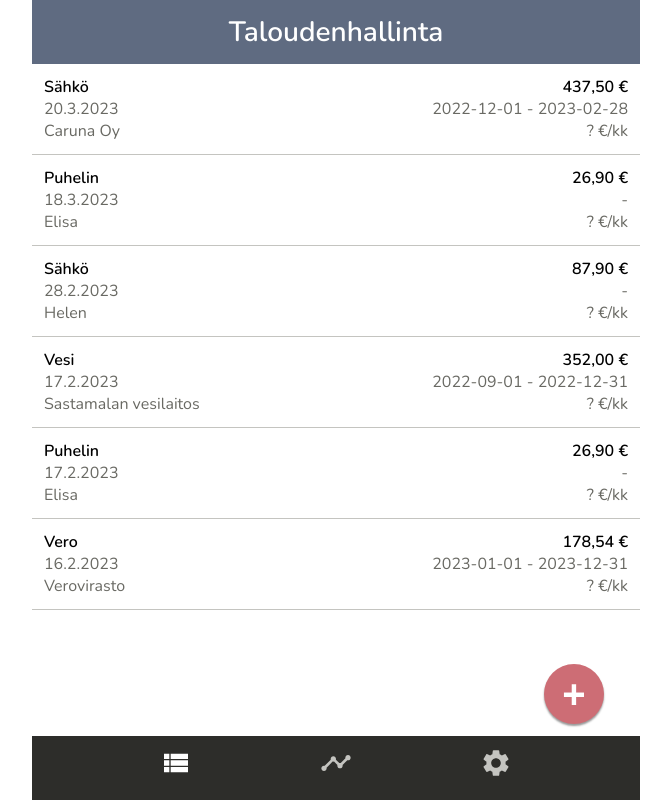
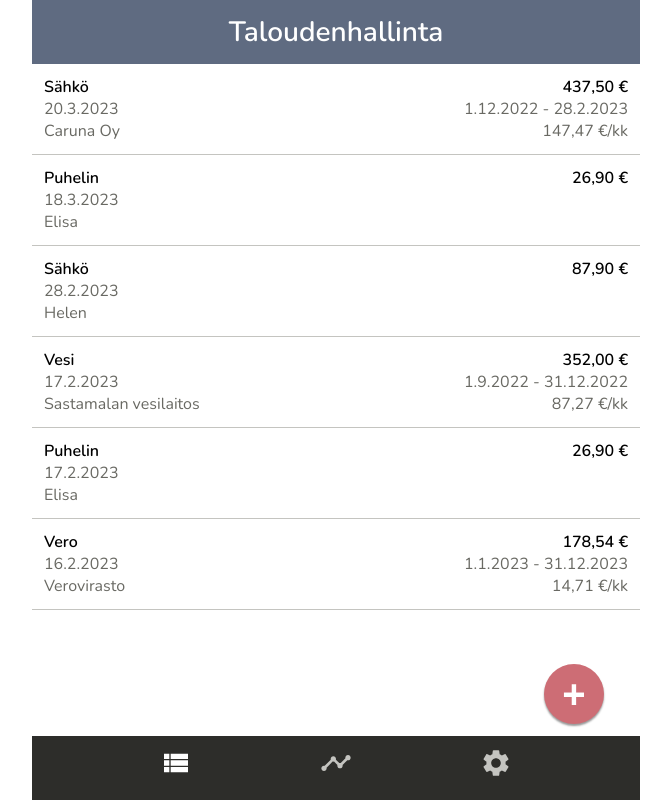
Before and after one commit to pekkatapio/taloudenhallinta, a React (Vite) app: page / in a window 1280 px wide. Shown: the whole page, without its empty margins (304-975 px from the left). Built offline with nearby package versions, Linux system fonts and the light colour scheme.

Commit message:
lisää keskimääräisen kuukausikulun laskennan

```diff
--- a/src/components/Item/Item.jsx
+++ b/src/components/Item/Item.jsx
@@ -8,15 +8,25 @@ function Item({data, ...props}) {
   const numberFormat = new Intl.NumberFormat(locale, { style: 'currency', currency: 'EUR' })
   const amount = numberFormat.format(data.amount)
 
+  let average
+  let period
+  if (data.periodStart && data.periodEnd) {
+    const periodStart = new Date(data.periodStart)
+    const periodEnd = new Date(data.periodEnd)
+    period = periodStart.toLocaleDateString(locale) + " - " + periodEnd.toLocaleDateString(locale)
+    const days = (periodEnd - periodStart) / (24*60*60*1000)
+    average = numberFormat.format(data.amount / days * 30)
+  }
+
   return (
     <div className={styles.item}>
       <div className={styles.item_data}>
         <div className={styles.item_type}>{data.type}</div>
         <div className={styles.item_amount}>{amount}</div>
         <div className={styles.item_date}>{paymentDate}</div>
-        <div className={styles.item_timespan}>{data.periodStart} - {data.periodEnd}</div>
+        <div className={styles.item_timespan}>{period}</div>
         <div className={styles.item_receiver}>{data.receiver}</div>
-        <div className={styles.item_average}>? €/kk</div>
+        <div className={styles.item_average}>{average ? average + "/kk" : ""}</div>
       </div>
       <div className={styles.item_edit}>
         <MdNavigateNext />
```
